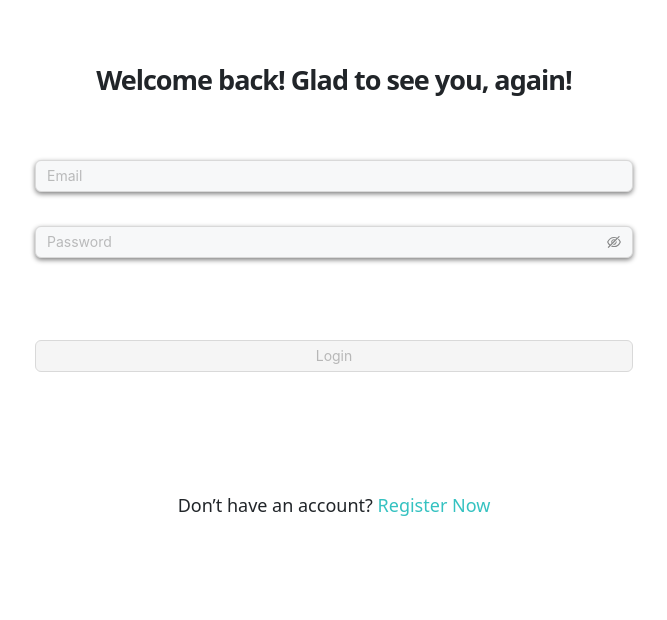
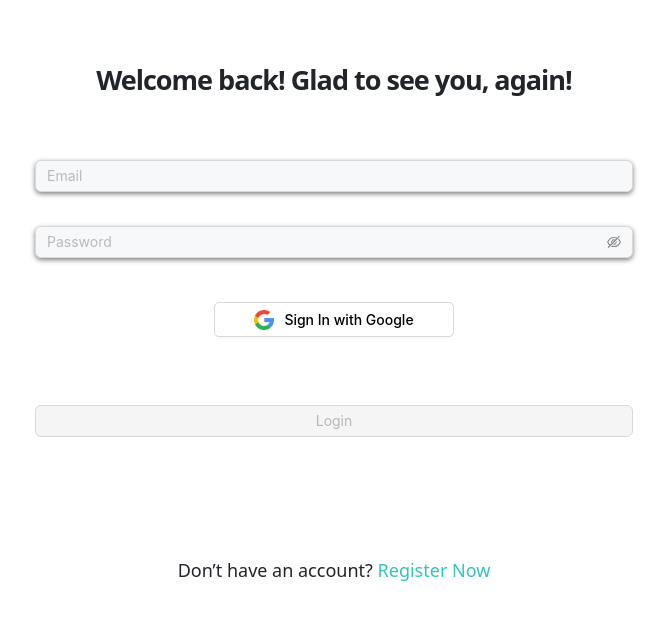
Before and after one commit to orshohat1/ShapeUp-UI, a React (Vite) app: page /user/login in a window 1280 px wide. Shown: the top 620 px of the page, without its empty margins (306-973 px from the left). Built offline with nearby package versions, Linux system fonts and the light colour scheme.

Commit message:
feat: add google login button

```diff
--- a/src/Pages/User/Login/LoginUser.less
+++ b/src/Pages/User/Login/LoginUser.less
@@ -0,0 +1,54 @@
+.login-page-container {
+    padding: 4rem;
+    justify-items: center;
+
+    h1 {
+      font-size: 27px;
+      text-align: center;
+      margin-bottom: 1rem;
+      font-weight: 600;
+      letter-spacing: -1px;
+    }
+
+    .google-login-button {
+        display: flex;
+        align-items: center;
+        justify-content: center;
+        margin: 10px auto;
+        gap: 10px;
+        background-color: #ffffff;
+        color: #000;
+        border: 1px solid #d9d9d9;
+        width: 40%;
+        height: 35px;
+        font-weight: 500;
+        border-radius: 5px;
+        cursor: pointer;
+
+    }
+
+    .register-link {
+      margin-top: 5rem;
+
+      span {
+        font-size: 18px;
+        font-weight: 400;
+
+        a {
+          text-decoration: none;
+          color: #35c2c1;
+          transition: color 0.3s ease;
+
+          &:hover {
+            color: #3c9898;
+          }
+        }
+      }
+    }
+  }
+
+  .login-input {
+    color: #575757;
+    background-color: #f7f8f9;
+    box-shadow: 0px 2px 5px 0px gray;
+  }
--- a/src/Pages/User/Login/LoginUser.tsx
+++ b/src/Pages/User/Login/LoginUser.tsx
@@ -1,6 +1,7 @@
 import React, { useEffect } from "react";
 import "./LoginUser.less";
 import type { FormProps } from "antd";
+import googleLogo from "../../../assets/Logo/google.png";
 import { Layout, Button, Form, Input } from "antd";
 import { login } from "../../../api/auth";
 import { CLIENT_URL } from "../../../constants/api-config";
@@ -34,6 +35,10 @@ const LoginUser: React.FC = () => {
         // Handle error (e.g., show error message)
       }
     }
+  };
+
+  const handleGoogleLogin = () => {
+    console.log("Google login clicked");
   };
 
   const onFinishFailed: FormProps<FieldType>["onFinishFailed"] = (
@@ -93,6 +98,12 @@ const LoginUser: React.FC = () => {
             <Input.Password className="login-input" placeholder="Password " />
           </Form.Item>
 
+          <Button className="google-login-button"
+            onClick={handleGoogleLogin}>
+            <img src={googleLogo} alt="Google" style={{ width: "20px", height: "20px" }} />
+            Sign In with Google
+          </Button>
+
           <Form.Item style={{ marginTop: "3rem" }}>
             <Button
               style={{ margin: "auto", width: "100%" }}
```
Also changed, not shown: src/assets/Logo/google.png (added).
